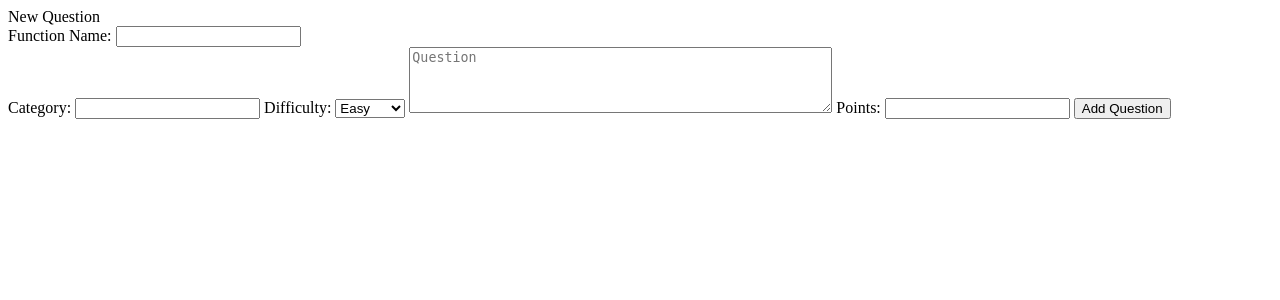
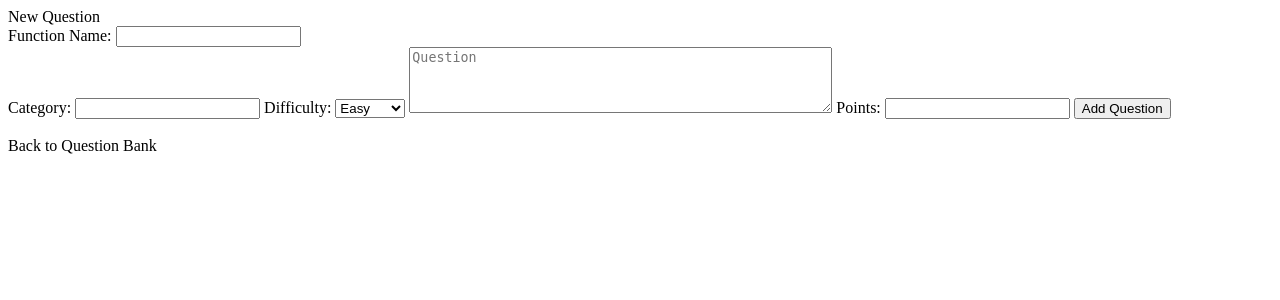
Before and after one commit to sbharg/cs490-project, a Flask app: page /question-editor in a window 1280 px wide. Shown: the top 300 px of the page. Run offline with Flask 2, Linux system fonts and the light colour scheme.

Commit message:
added back buttons

```diff
--- a/app/templates/qeditor.html
+++ b/app/templates/qeditor.html
@@ -127,6 +127,9 @@
     </form>
     {% endif %}
 
+    <br>
+    <a id="lf-qeditor" class="lf-signin" onclick="window.location.href='/questionbank';">Back to Question Bank</a>
+
   </main>
 </body>
 
--- a/app/templates/questionbank.html
+++ b/app/templates/questionbank.html
@@ -19,9 +19,13 @@
           {% endif %}
       </select>
 
+      <br>
       <input type="submit" value="Edit" id="qf-selectq">
     </form>
+    <br>
     <a id="qf-nquestion" class="qf-nquestion" onclick="window.location.href='/question-editor?edit=new'">New Question</a>
+    <br>
+    <a id="lf-qeditor" class="lf-signin" onclick="window.location.href='/adminlanding';">Back to Landing Page</a>
   </main>
 </body>
 
```
